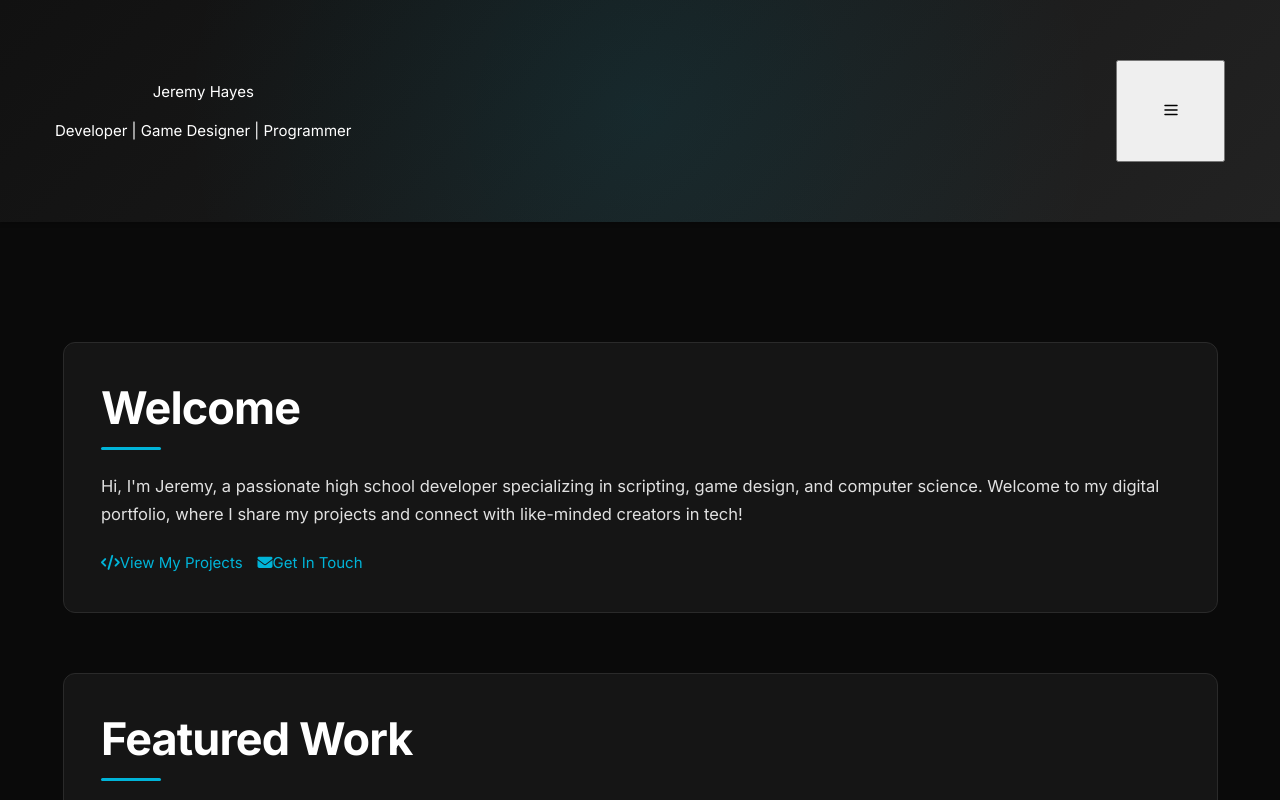
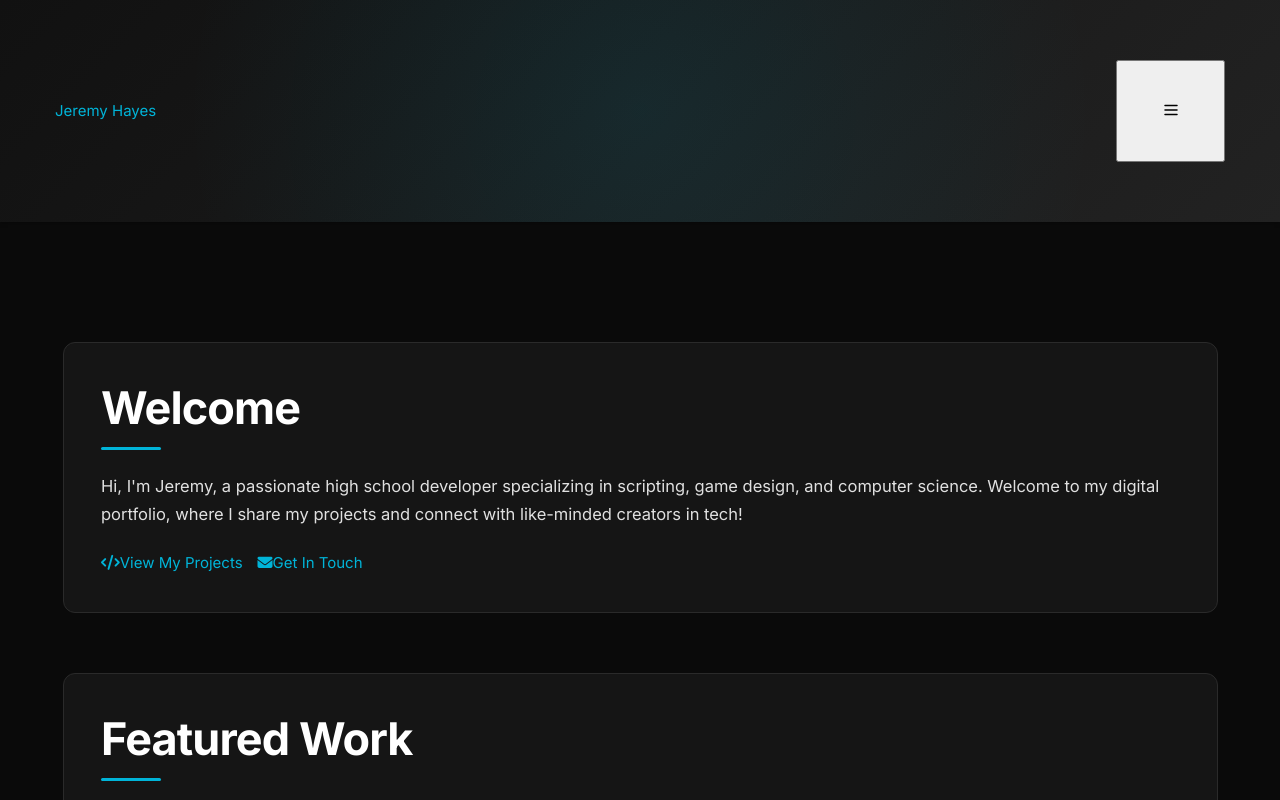
Before and after one commit to AspectOV/Portfolio, a Next.js app: page / in a window 1280 px wide. Shown: the top 800 px of the page. Built offline with nearby package versions, Linux system fonts and the light colour scheme.

Commit message:
Update Header.tsx

```diff
--- a/src/components/Header.tsx
+++ b/src/components/Header.tsx
@@ -3,10 +3,9 @@
 import React from 'react'
 import { useState, useEffect, useCallback, useRef } from 'react'
 import { usePathname } from 'next/navigation'
-import { motion, useScroll, useTransform } from 'framer-motion'
+import { motion } from 'framer-motion'
 import { DesktopNav } from './header/DesktopNav'
 import { MobileNav } from './header/MobileNav'
-import { Brand } from './header/Brand'
 import { MenuButton } from './header/MenuButton'
 
 interface NavItem {
@@ -24,45 +23,14 @@ const navItems: NavItem[] = [
 
 const Header: React.FC = () => {
   const [isOpen, setIsOpen] = useState(false)
-  const [displayText, setDisplayText] = useState('')
-  const [currentIndex, setCurrentIndex] = useState(0)
   const [isScrolled, setIsScrolled] = useState(false)
-  const pathname = usePathname()
   const headerRef = useRef<HTMLElement | null>(null)
-
-  const { scrollY } = useScroll()
-  const headerOpacity = useTransform(scrollY, [0, 100], [1, 0.95])
-  const headerBlur = useTransform(scrollY, [0, 100], [8, 20])
-
-  const fullText = 'Jeremy Hayes'
-  const subtitle = 'Developer | Game Designer | Programmer'
 
   useEffect(() => {
     const handleScroll = () => setIsScrolled(window.scrollY > 20)
     window.addEventListener('scroll', handleScroll)
     return () => window.removeEventListener('scroll', handleScroll)
   }, [])
-
-  useEffect(() => {
-    if (pathname === '/') {
-      setDisplayText('')
-      setCurrentIndex(0)
-    } else {
-      setDisplayText(fullText)
-      setCurrentIndex(fullText.length)
-    }
-  }, [pathname, fullText])
-
-  useEffect(() => {
-    if (pathname !== '/' || currentIndex >= fullText.length) return
-    const char = fullText[currentIndex]
-    const delay = char === ' ' ? 50 : Math.random() * 100 + 100
-    const timer = setTimeout(() => {
-      setDisplayText((prev: string) => fullText.slice(0, prev.length + 1))
-      setCurrentIndex((prev: number) => prev + 1)
-    }, delay)
-    return () => clearTimeout(timer)
-  }, [currentIndex, fullText, pathname])
 
   const closeMenu = useCallback(() => setIsOpen(false), [])
 
@@ -96,34 +64,38 @@ const Header: React.FC = () => {
         ref={headerRef}
         className={`fixed top-0 inset-x-0 z-50 transition-all duration-300 ${
           isScrolled
-            ? 'bg-black/30 backdrop-blur-xl border-b border-white/20 shadow-lg'
-            : 'bg-black/20 backdrop-blur-md border-b border-white/10'
+            ? 'bg-black/80 backdrop-blur-lg border-b border-white/20 shadow-lg'
+            : 'bg-transparent border-b border-transparent'
         }`}
         initial={{ y: -100 }}
         animate={{ y: 0 }}
         transition={{ duration: 0.6, ease: 'easeOut' }}
-        style={{
-          opacity: headerOpacity,
-          backdropFilter: `blur(${headerBlur.get()}px)`
-        }}
         role="banner"
       >
-        <div className="container py-3">
+        <div className="container py-4">
           <div className="flex items-center justify-between">
-            <div className="hidden md:flex items-center space-x-2 w-8" />
+            <div className="flex items-center space-x-2">
+              <motion.div
+                whileHover={{
+                  scale: 1.05,
+                  textShadow: '0 0 20px rgba(59, 130, 246, 0.5)',
+                }}
+                transition={{ type: 'spring', stiffness: 400, damping: 10 }}
+              >
+                <a href="/" className="font-bold text-2xl bg-gradient-to-r from-blue-400 via-purple-500 to-cyan-400 bg-clip-text text-transparent">
+                  Jeremy Hayes
+                </a>
+              </motion.div>
+            </div>
 
-            <Brand
-              isScrolled={isScrolled}
-              displayText={displayText}
-              subtitle={subtitle}
-              fullText={fullText}
-              currentIndex={currentIndex}
-            />
+            <div className="hidden md:flex">
+              <DesktopNav navItems={navItems} />
+            </div>
 
-            <MenuButton isOpen={isOpen} toggle={() => setIsOpen(!isOpen)} />
+            <div className="md:hidden">
+              <MenuButton isOpen={isOpen} toggle={() => setIsOpen(!isOpen)} />
+            </div>
           </div>
-
-          <DesktopNav navItems={navItems} />
         </div>
       </motion.header>
 
@@ -135,13 +107,30 @@ const Header: React.FC = () => {
       />
 
       <style jsx>{`
-        @keyframes gradient {
-          0% { background-position: 0% 50%; }
-          50% { background-position: 100% 50%; }
-          100% { background-position: 0% 50%; }
+        header {
+          position: relative;
+          z-index: 1;
+          color: white;
+          text-align: center;
+          padding: 1rem 1.5rem;
+          box-shadow: 0 2px 4px rgba(0, 0, 0, 0.2);
+          overflow: hidden;
         }
-        .animate-gradient {
-          animation: gradient 8s ease infinite;
+
+        header::before {
+          content: "";
+          position: absolute;
+          top: 0;
+          left: 0;
+          right: 0;
+          bottom: 0;
+          background: radial-gradient(circle at 50% 50%, rgba(0, 180, 216, 0.1), transparent 70%);
+          z-index: 0;
+        }
+
+        header > * {
+          position: relative;
+          z-index: 1;
         }
       `}</style>
     </>
```
